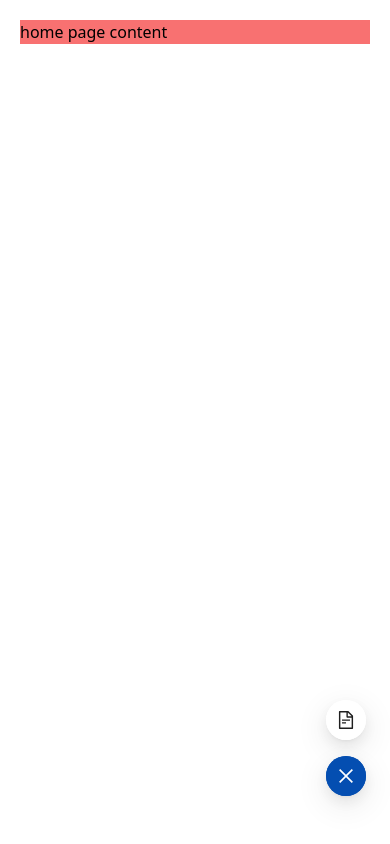
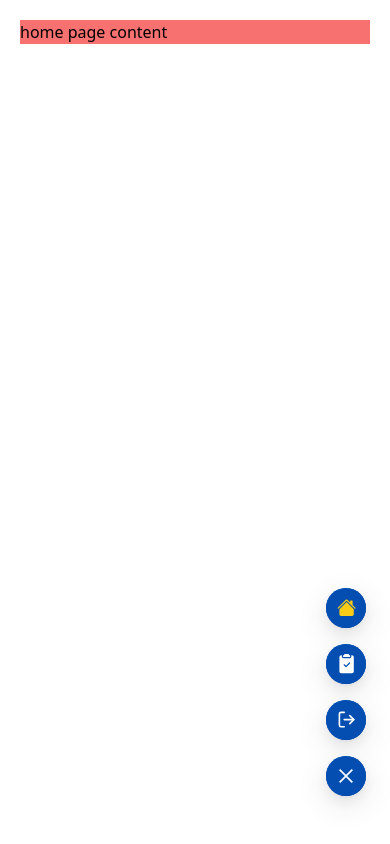
Before and after one commit to Nekromenzer/train-ticket-booking, a React (Vite) app: page / in a window 390 px wide. Both pictures are taken after a click on the button 346 px from the left and 776 px from the top of the page. Built offline with nearby package versions, Linux system fonts and the light colour scheme.

Commit message:
mobile floating bar

```diff
--- a/src/components/elements/FloatingBar.jsx
+++ b/src/components/elements/FloatingBar.jsx
@@ -1,7 +1,13 @@
 import { FloatButton } from 'antd'
 import { PiTrainFill } from 'react-icons/pi'
+import data from '../../data/components/sideBar'
 
-const FloatingBar = ({ trigger = 'click', type = 'primary', className }) => {
+const FloatingBar = ({
+  trigger = 'click',
+  type = 'primary',
+  className,
+  activeIndex
+}) => {
   return (
     <div className={className}>
       <FloatButton.Group
@@ -12,8 +18,15 @@ const FloatingBar = ({ trigger = 'click', type = 'primary', className }) => {
         }}
         icon={<PiTrainFill className='fill-white' />}
       >
-        <FloatButton />
-        {/* <FloatButton icon={<CommentOutlined />} /> */}
+        {data?.menu?.map((item, idx) => (
+          <FloatButton
+            icon={item.icon(activeIndex === idx + 1)}
+            key={idx}
+            type={type}
+            onClick={item.onClick}
+            tooltip={item.title}
+          />
+        ))}
       </FloatButton.Group>
     </div>
   )
--- a/src/components/layout/TwoColSideBar.jsx
+++ b/src/components/layout/TwoColSideBar.jsx
@@ -8,10 +8,14 @@ const TwoColSideBar = ({ sideBar, content }) => {
     <div className='flex lg:flex-row flex-col'>
       {sideBar && (
         <div className='h-screen lg:flex align-middle absolute cursor-pointer hidden'>
-          <SideBar isCollapse={isCollapse} setIsCollapse={setIsCollapse} activeIndex={1}/>
+          <SideBar
+            isCollapse={isCollapse}
+            setIsCollapse={setIsCollapse}
+            activeIndex={1}
+          />
         </div>
       )}
-      <FloatingBar className='lg:hidden' />
+      <FloatingBar className='lg:hidden' activeIndex={1} />
       <div
         className={`w-full h-screen p-5 ml-0 ${
           !isCollapse ? 'lg:ml-[13.5rem]' : 'lg:ml-[3.5rem]'
```
